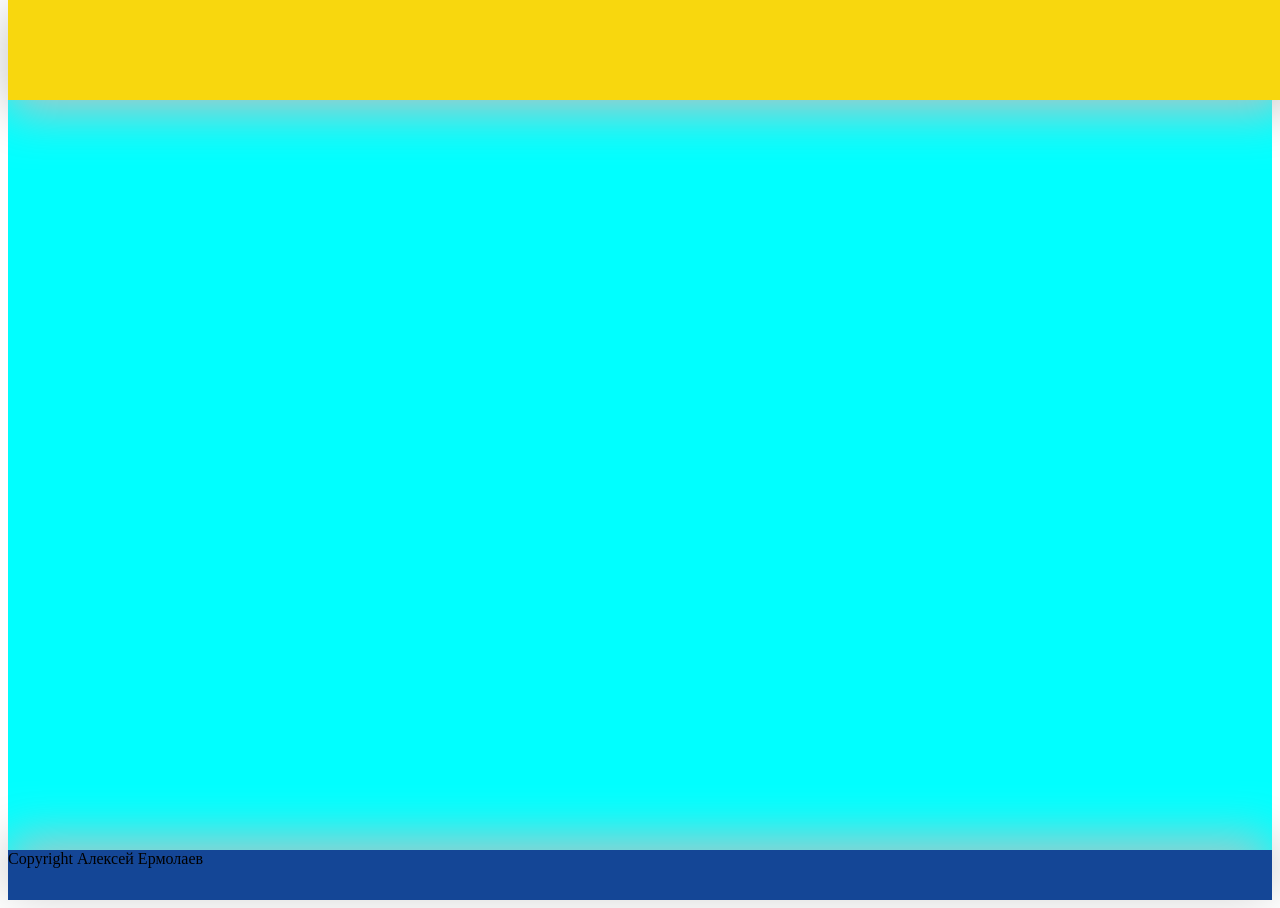
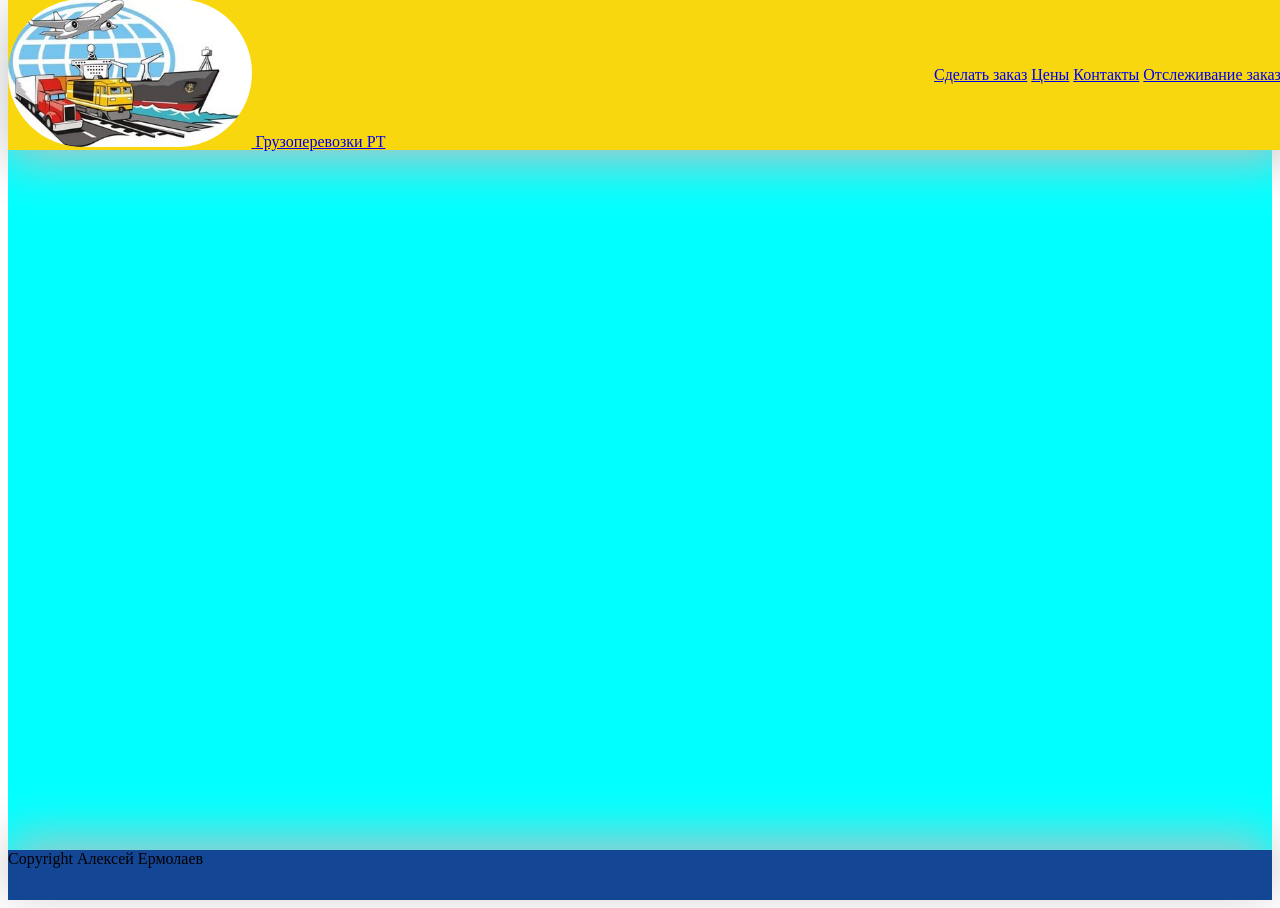
Before and after one commit to AlexeyErmolaev/practice-site, a plain HTML site: page Home.html in a window 1280 px wide. Drawn offline with Linux system fonts and the light colour scheme; files that its build step writes are made by us from their sources.

Commit message:
Add logo

```diff
--- a/Home.html
+++ b/Home.html
@@ -4,15 +4,33 @@
     <title></title>
 	<meta charset="utf-8" />
 <link rel="stylesheet" type="text/css" href="StyleSheet1.css"/>
+<style>
+a:hover{color : #0000d0;
+}
+a:active {
+    color: #f00;
+   }
+</style>
 </head>
 <link href="css/StyleSheet1.css" type="text/css" rel="stylesheet"/>
 <body>
         <header>
+		<div id="logo">
+		<a href="Home.html"> <img src="img/logo.jpg" alt="" height="100%" width="50%" class="round" /> Грузоперевозки РТ</a>
+		</div>
+		<div class="header-center">
+		<nav>
+			<a href="#">Сделать заказ</a>
+			<a href="#">Цены</a>
+			<a href="#">Контакты</a>
+			<a href="#">Отслеживание заказа</a>
+		</nav>
+	    </div>
 		</header>
         <main>
 		</main>
         <footer>
-		Copyright Алексей Ермолаев
+		<div>Copyright Алексей Ермолаев</div>
 		</footer>
 
 </body>
--- a/css/StyleSheet1.css
+++ b/css/StyleSheet1.css
@@ -1,12 +1,22 @@
-
+@media screen and (max-width:350px) {
+    .logo {
+        display: none;
+    }
+}
 header{
-    background-color:#f8d70e;
+	display: flex;
+	justify-content: space-between;
+	align-items: center;
+	background-color:#f8d70e;
     width:100%;
-    height:100px;
+    height:150px;
     box-shadow: 0px 10px 50px 0px #c0c0c0;
     top:0;
     position: fixed;
+}
+.round{
 
+	border-radius: 100px;
 }
 main{
     padding:0;
```
Also changed, not shown: img/logo.jpg (added), 1 other file.
